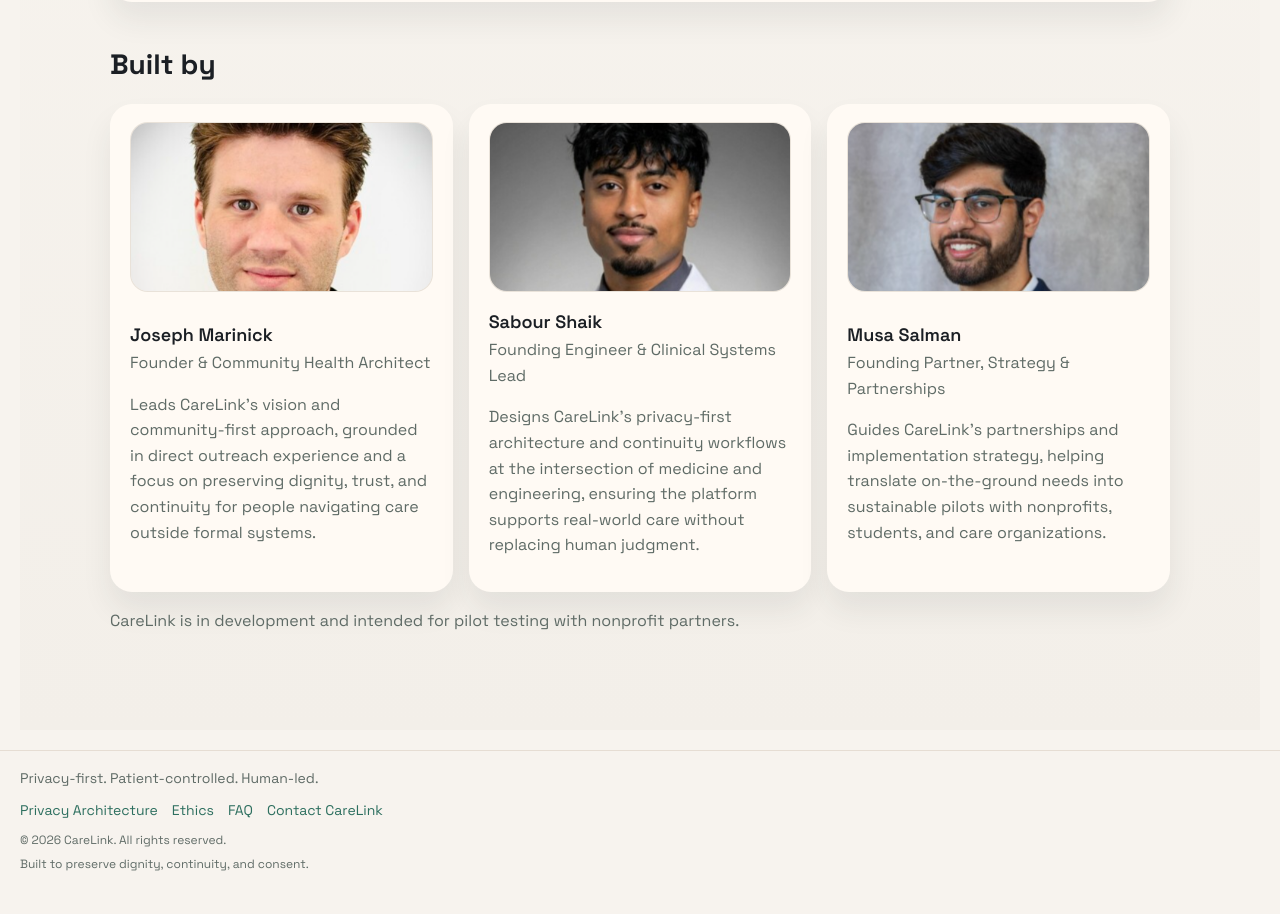
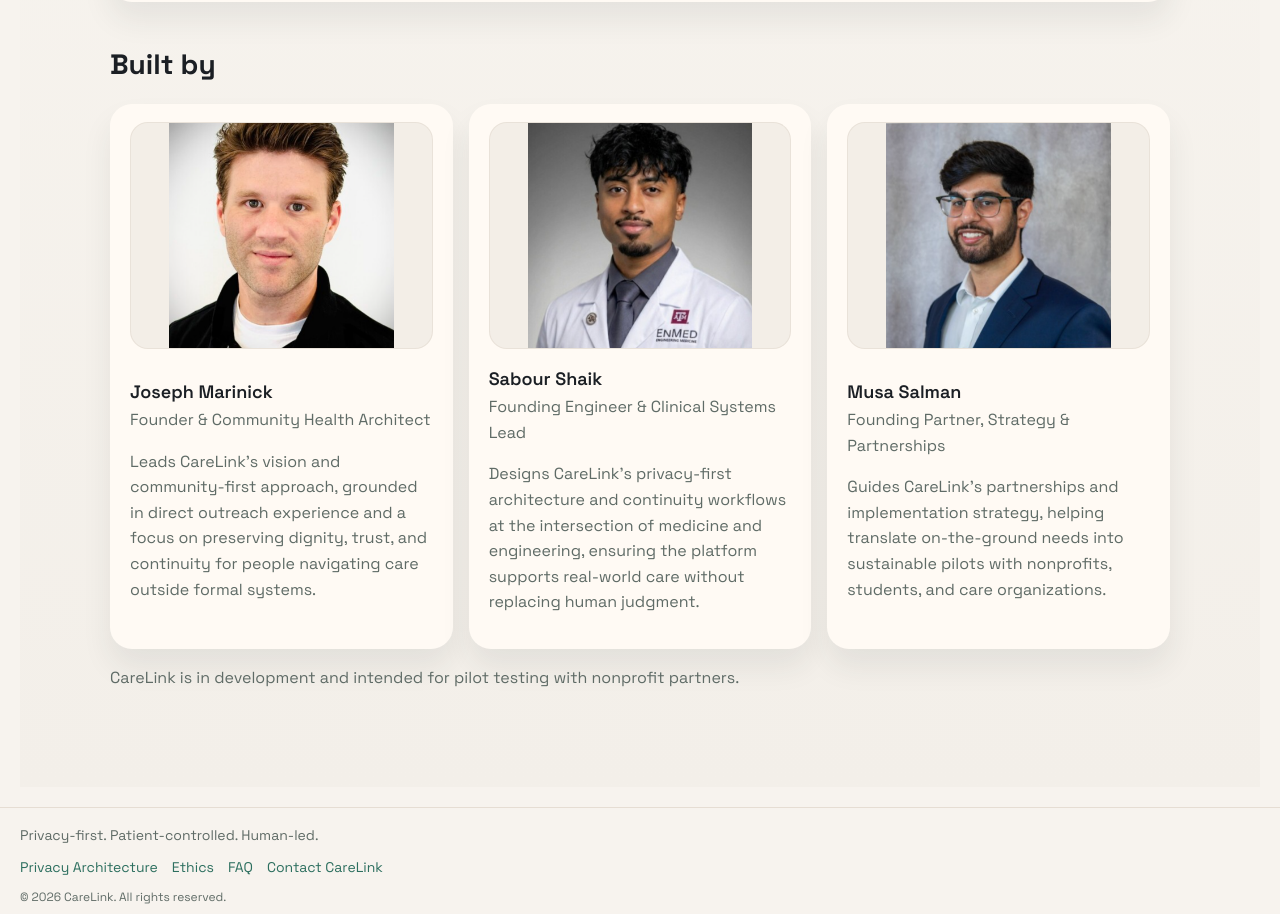
Before and after one commit to PhysicianeerShaik/CareLINK, a Next.js app in the folder apps/web/: page / in a window 1280 px wide. Shown: the part 964-1878 px from the top of the page. Before the commit the page ends 1854 px from the top, so only its background shows below. Built offline with nearby package versions, Linux system fonts and the light colour scheme.

Commit message:
Show full founder headshots

```diff
--- a/apps/web/app/globals.css
+++ b/apps/web/app/globals.css
@@ -414,10 +414,11 @@
 .founder-soft { display: grid; gap: 16px; }
 .avatar-soft {
   width: 100%;
-  height: 170px;
+  height: auto;
+  aspect-ratio: 4 / 3;
   border-radius: 18px;
   background: #f3eee7;
-  object-fit: cover;
-  object-position: 50% 20%;
+  object-fit: contain;
+  object-position: center;
   border: 1px solid rgba(230, 221, 211, 0.7);
 }
```
